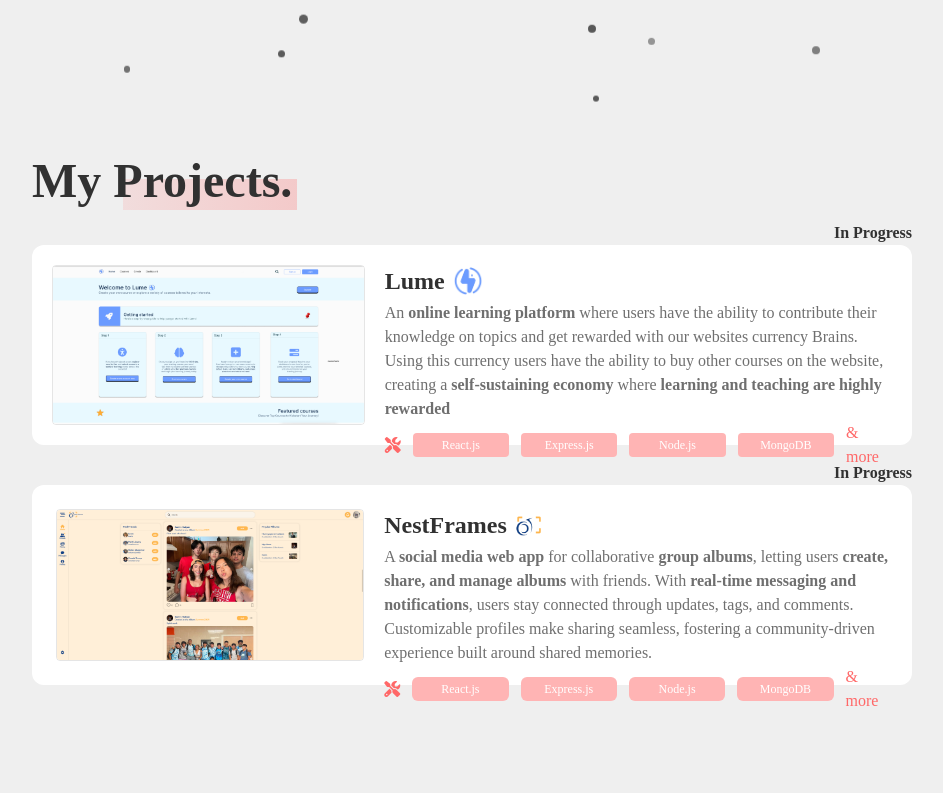
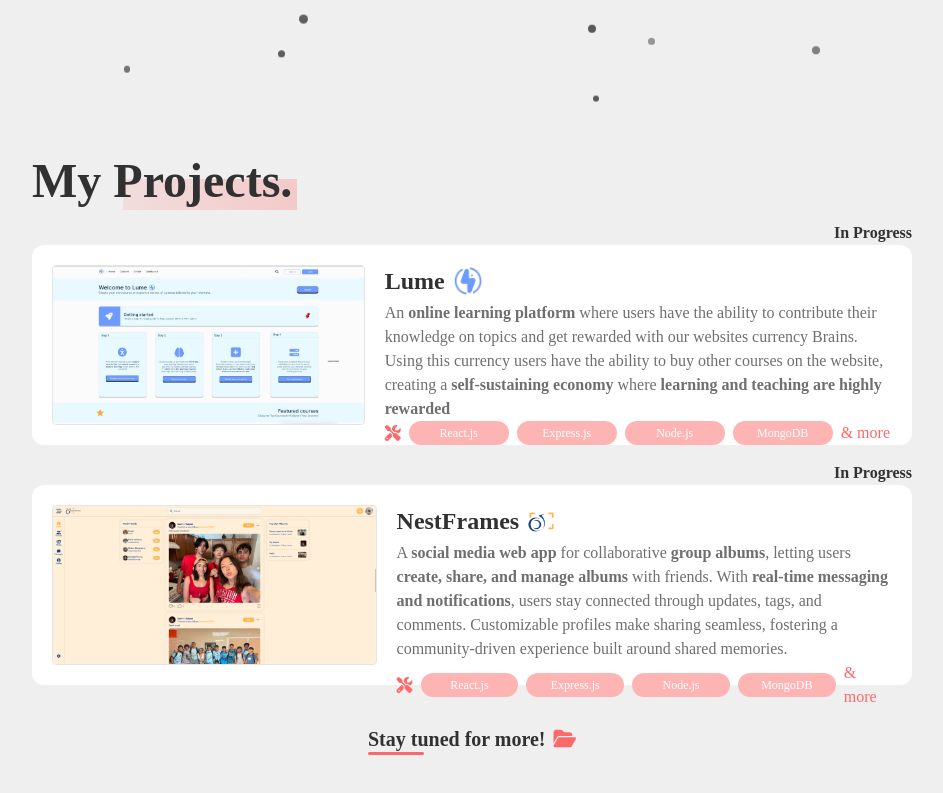
Before and after one commit to sameenmajid12/Portfolio, a React (Vite) app: page / in a window 1280 px wide. Shown: the part 683-1476 px from the top of the page, without its empty margins (168-1111 px from the left). Built offline with nearby package versions, Linux system fonts and the light colour scheme; a web font is replaced by a local one.

Commit message:
Clean up

```diff
--- a/package.json
+++ b/package.json
@@ -11,6 +11,7 @@
   },
   "dependencies": {
     "@tailwindcss/vite": "^4.0.3",
+    "framer-motion": "^12.3.1",
     "react": "^18.3.1",
     "react-dom": "^18.3.1"
   },
--- a/src/Components/Home.jsx
+++ b/src/Components/Home.jsx
@@ -42,7 +42,7 @@ function Home(){
         <h2 className="text-xl">Welcome to my portfolio! Explore how I combine creativity with functionality to bring ideas to life.</h2>
       </div>
       <div className="flex gap-x-[15px]">
-        <button className="cursor-pointer text-sm rounded-full shadow-xl w-[170px] h-[40px] bg-primary text-white  hover:bg-black hover: transition-all duration-150">Projects</button>
+        <a href="#projects"><button className="cursor-pointer text-sm rounded-full shadow-xl w-[170px] h-[40px] bg-primary text-white  hover:bg-black hover: transition-all duration-150">Projects</button></a>
         <button className="cursor-pointer text-sm rounded-full shadow-xl w-[170px] h-[40px] bg-primary text-white hover:bg-black  transition-all duration-150">Experience</button>
         <button className="cursor-pointer text-sm rounded-full shadow-xl w-[170px] h-[40px] bg-primary text-white hover:bg-black  transition-all duration-150">Skills</button>
       </div>
--- a/src/Components/Projects.jsx
+++ b/src/Components/Projects.jsx
@@ -1,12 +1,23 @@
+import { motion } from "framer-motion";
+
 function Projects() {
   return (
-    <section id="projects" className="min-h-[calc(100dvh-72px)] px-50 py-10 flex flex-col gap-y-10">
+    <section
+      id="projects"
+      className="min-h-[calc(100dvh-72px)] px-50 py-10 flex flex-col gap-y-10"
+    >
       <div className="w-max relative text-5xl font-bold">
         <span className=" w-[67%] h-[65%] right-[-5px] bottom-[-5px] absolute bg-gradient-to-l to-[#F2D4D4] from-[#F5B9B9] z-10 opacity-70"></span>
         <h1 className="z-20 relative">My Projects.</h1>
       </div>
       <div className="grid grid-cols-1 gap-y-10">
-        <div className="bg-white w-full h-50 flex gap-x-5 p-5 rounded-xl relative">
+        <motion.div
+          initial={{ opacity: 0}}
+          whileInView={{ opacity: 1}}
+          transition={{ duration: 1 }}
+          viewport={{ once: true, amount: 0.5 }}
+          className="cursor-pointer bg-white w-full h-50 flex gap-x-5 p-5 rounded-xl relative hover:shadow-sm transition-all duration-200"
+        >
           <img
             className="rounded-sm border border-[rgba(0,0,0,0.10)]"
             src="/assets/LumeSS.png"
@@ -30,18 +41,18 @@ function Projects() {
               </p>
             </div>
 
-            <div className="flex items-center gap-x-3 ">
+            <div className="flex items-center gap-x-2">
               <i class="fa-solid fa-screwdriver-wrench text-[#FF6868]"></i>
-              <button className="text-xs bg-[#FFB4B4] w-25 h-6 text-white rounded-sm">
+              <button className="text-xs bg-[#FFB4B4] w-25 h-6 text-white rounded-full">
                 React.js
               </button>
-              <button className="text-xs bg-[#FFB4B4] w-25 h-6 text-white rounded-sm">
+              <button className="text-xs bg-[#FFB4B4] w-25 h-6 text-white rounded-full">
                 Express.js
               </button>
-              <button className="text-xs bg-[#FFB4B4] w-25 h-6 text-white rounded-sm">
+              <button className="text-xs bg-[#FFB4B4] w-25 h-6 text-white rounded-full">
                 Node.js
               </button>
-              <button className="text-xs bg-[#FFB4B4] w-25 h-6 text-white rounded-sm">
+              <button className="text-xs bg-[#FFB4B4] w-25 h-6 text-white rounded-full">
                 MongoDB
               </button>
               <p className="text-[#FF6868]">& more</p>
@@ -50,8 +61,14 @@ function Projects() {
           <span className="absolute right-0 top-0 transform -translate-y-[100%] font-bold">
             In Progress
           </span>
-        </div>{" "}
-        <div className="bg-white w-full h-50 flex gap-x-5 p-6 rounded-xl relative cursor-pointer">
+        </motion.div>{" "}
+        <motion.div
+          initial={{ opacity: 0}}
+          whileInView={{ opacity: 1}}
+          transition={{ duration: 0.6 }}
+          viewport={{ once: true, amount: 0.3 }}
+          className="cursor-pointer bg-white w-full h-50 flex gap-x-5 p-5 rounded-xl relative hover:shadow-sm transition-all duration-200"
+        >
           <img
             className="rounded-sm border border-[rgba(0,0,0,0.10)]"
             src="/assets/NestFramesSS.png"
@@ -83,18 +100,18 @@ function Projects() {
               </p>
             </div>
 
-            <div className="flex items-center gap-x-3 ">
+            <div className="flex items-center gap-x-2">
               <i class="fa-solid fa-screwdriver-wrench text-[#FF6868]"></i>
-              <button className="text-xs bg-[#FFB4B4] w-25 h-6 text-white rounded-md">
+              <button className="text-xs bg-[#FFB4B4] w-25 h-6 text-white rounded-full">
                 React.js
               </button>
-              <button className="text-xs bg-[#FFB4B4] w-25 h-6 text-white rounded-md">
+              <button className="text-xs bg-[#FFB4B4] w-25 h-6 text-white rounded-full">
                 Express.js
               </button>
-              <button className="text-xs bg-[#FFB4B4] w-25 h-6 text-white rounded-md">
+              <button className="text-xs bg-[#FFB4B4] w-25 h-6 text-white rounded-full">
                 Node.js
               </button>
-              <button className="text-xs bg-[#FFB4B4] w-25 h-6 text-white rounded-md">
+              <button className="text-xs bg-[#FFB4B4] w-25 h-6 text-white rounded-full">
                 MongoDB
               </button>
               <p className="text-[#FF6868]">& more</p>
@@ -103,6 +120,13 @@ function Projects() {
           <span className="absolute right-0 top-0 transform -translate-y-[100%] font-bold">
             In Progress
           </span>
+        </motion.div>
+        <div className="flex justify-center text-xl font-bold items-center pb-5">
+          <div className="relative pr-2">
+            Stay tuned for more!
+            <span className="w-[30%] absolute h-[3px] bg-[#FF6868] rounded-md bottom-[-2px] left-0"></span>
+          </div>
+          <i className="fa-solid fa-folder-open text-[#FF6868]"></i>
         </div>
       </div>
     </section>
--- a/vite.config.js
+++ b/vite.config.js
@@ -3,5 +3,6 @@ import react from '@vitejs/plugin-react'
 import tailwindcss from '@tailwindcss/vite'
 // https://vite.dev/config/
 export default defineConfig({
+    base: "Portfolio",
   plugins: [react(),tailwindcss()],
 })
```
Also changed, not shown: public/assets/humun_logo.jpg (added), 1 other file (tests, documents, lock files or other folders).
